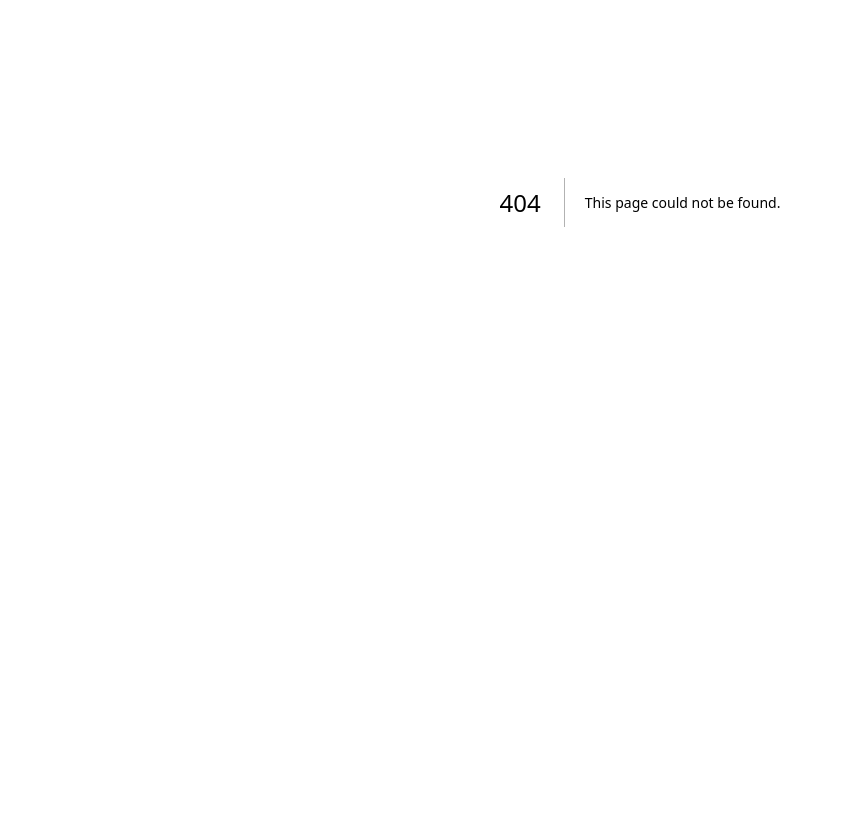
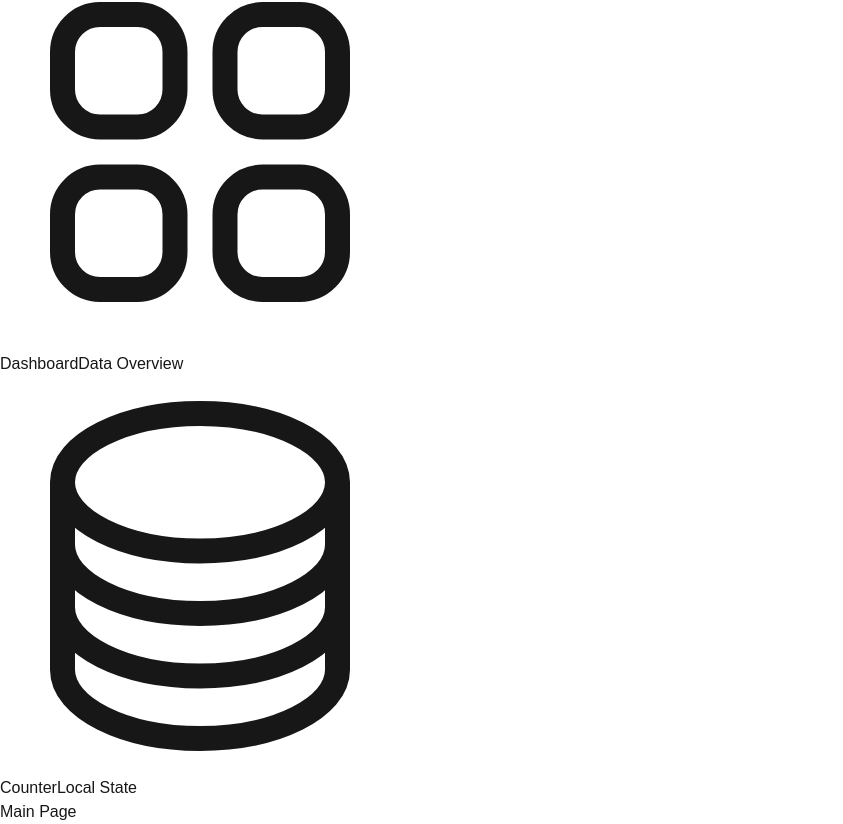
Before and after one commit to lumusitech/frontend-next-basics-mini-dashboard-app, a Next.js app: page /dashboard/main in a window 1280 px wide. Before the commit this address had no page. Shown: the part 198-1022 px from the top of the page, without its empty margins (0-843 px from the left). Before the commit the page ends 800 px from the top, so only its background shows below. Built offline with nearby package versions, Linux system fonts and the light colour scheme.

Commit message:
feat: add main page

```diff
--- /dev/null
+++ b/src/app/dashboard/main/page.tsx
@@ -0,0 +1,7 @@
+export default function MainPage() {
+  return (
+    <div>
+      <h1>Main Page</h1>
+    </div>
+  );
+}
```
